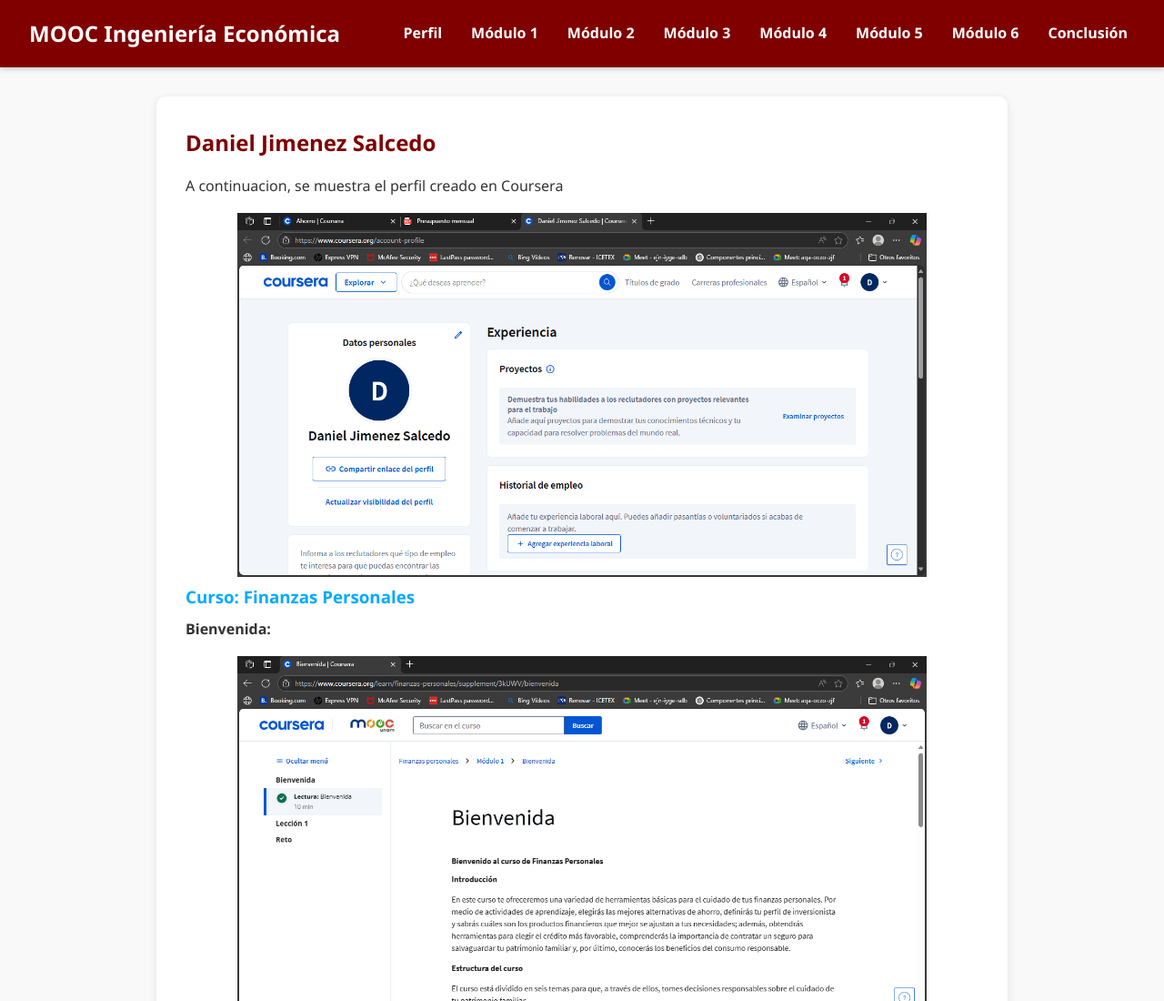
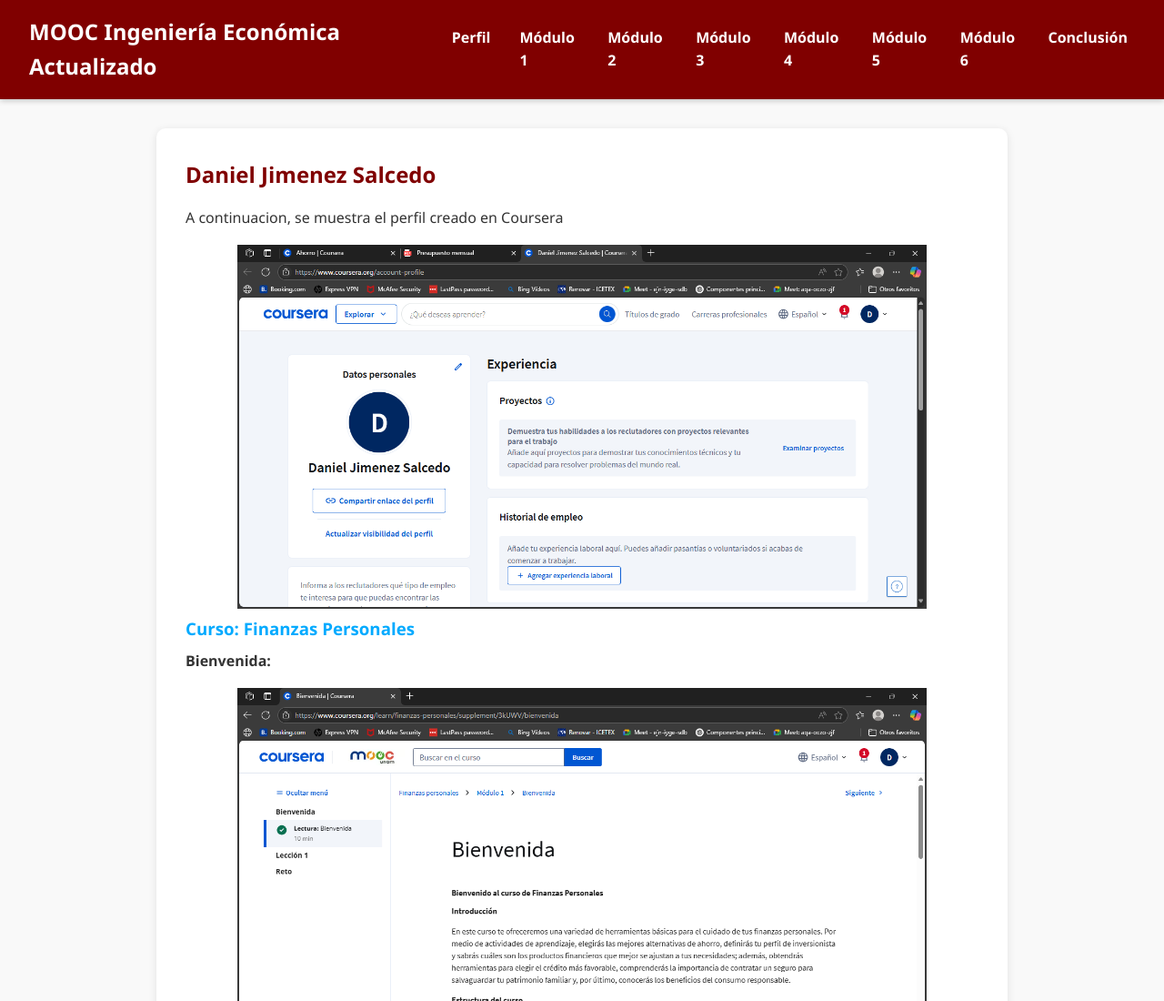
Before and after one commit to DanielJS11/PaginaMooc, a plain HTML site: page index.html in a window 1280 px wide. Shown: the top 1100 px of the page at 91% size. Drawn offline with Linux system fonts and the light colour scheme.

Commit message:
index.html

```diff
--- a/index.html
+++ b/index.html
@@ -139,7 +139,7 @@
 <body>
 
 <header>
-  <h1>MOOC Ingeniería Económica</h1>
+  <h1>MOOC Ingeniería Económica Actualizado</h1>
   <div class="menu-btn" onclick="toggleMenu()">☰</div>
   <nav id="menu">
     <a href="#perfil">Perfil</a>
```
